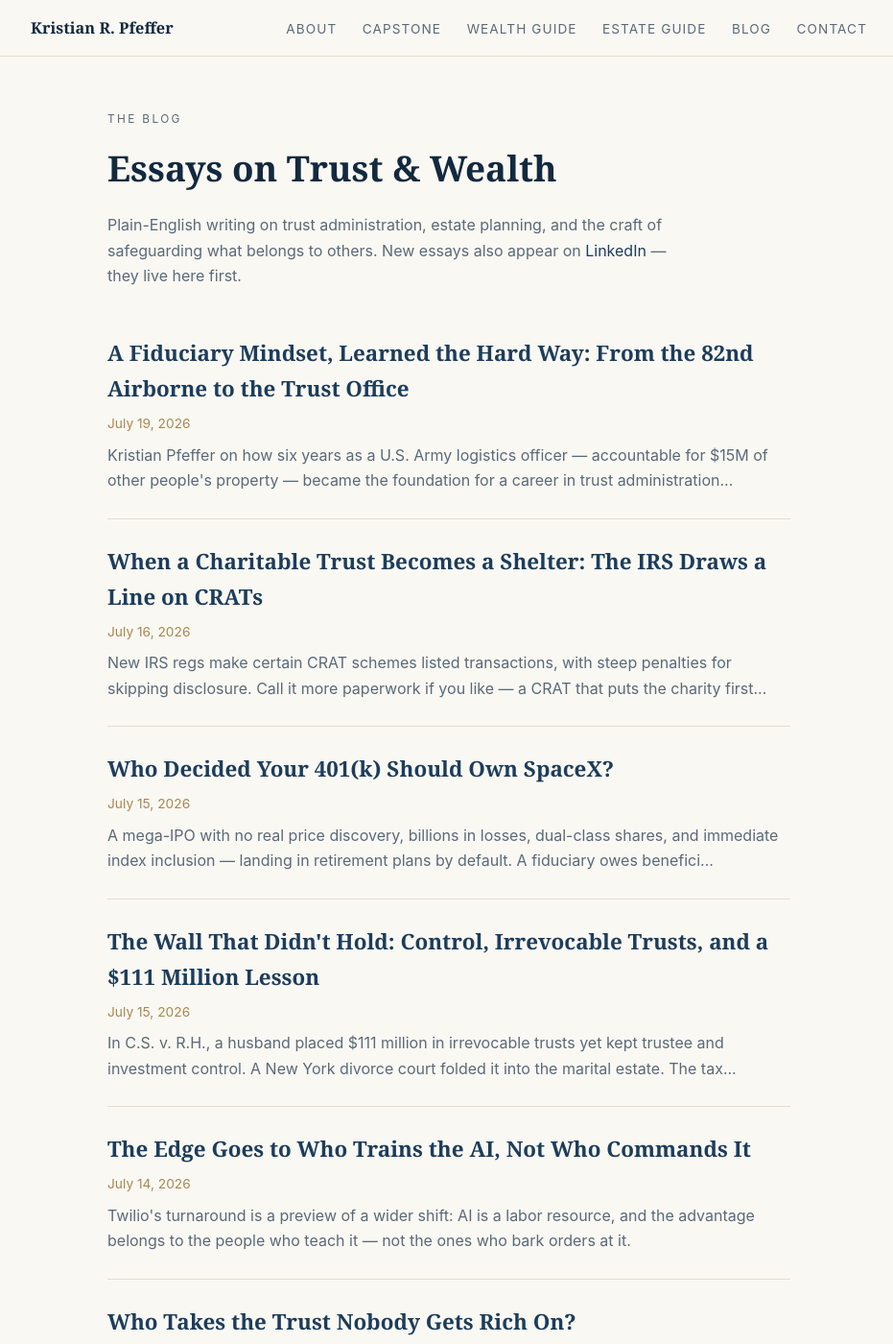
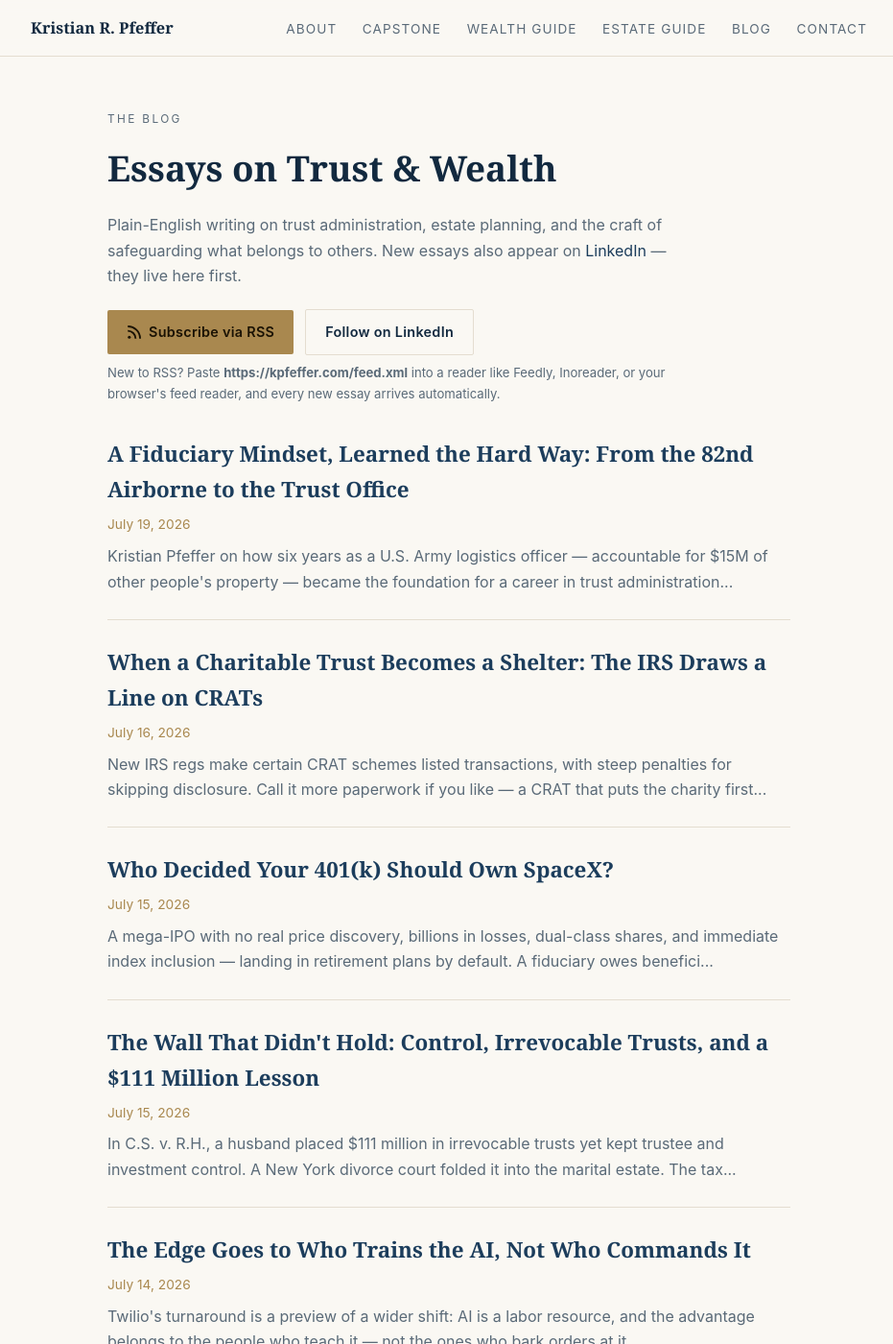
Before and after one commit to pfefferkris/pfefferkris.github.io, a Jekyll site: the page built from blog/index.html, in a window 1280 px wide and 1400 px high. Shown: the whole window at 96% size, without its empty margins (172-1103 px from the left). Built offline with Jekyll 4.4.1, drawn with Linux system fonts in a browser that asks for light colours.

Commit message:
SEO: expand knowsAbout schema, per-page canonical+OG+Article schema, blog subscribe
- Homepage Person.knowsAbout expanded to 27 genuine topic signals across the four
  MTWM career paths (topical-authority signal for search + AI Mode)
- journey.html/succession.html: keyword-natural title tags + meta descriptions,
  canonical, Open Graph, Article schema with about[] topics
- Blog: RSS subscribe button + LinkedIn follow + reader instructions
- Deliberately NOT adding meta-keywords tag (dead since 2009; Bing spam-flag risk)

Co-Authored-By: Claude Opus 4.8 <noreply@anthropic.com>
Claude-Session: https://claude.ai/code/session_01KF8tiNcQ4sruoqSmxpyMxW

```diff
--- a/blog/index.html
+++ b/blog/index.html
@@ -36,6 +36,14 @@ description: Plain-English essays on trust administration, estate planning, and
   .post .d{color:var(--gold); font-size:.86rem; margin:0 0 8px}
   .post p{margin:0; color:var(--muted)}
   .list{padding-bottom:70px}
+  .subrow{display:flex; flex-wrap:wrap; gap:12px; align-items:center; margin:22px 0 6px}
+  .subbtn{display:inline-flex; align-items:center; gap:8px; padding:11px 20px; border-radius:2px;
+    font-size:.9rem; font-weight:600; letter-spacing:.02em}
+  .subbtn.rss{background:var(--gold); color:#1a1204}
+  .subbtn.rss:hover{background:var(--gold-soft); color:#1a1204}
+  .subbtn.email{background:transparent; border:1px solid var(--line); color:var(--navy)}
+  .subbtn.email:hover{border-color:var(--gold); color:var(--gold)}
+  .subnote{font-size:.82rem; color:var(--muted); margin:8px 0 0}
   footer{background:var(--navy); color:#7f93a4; text-align:center; padding:26px 0; font-size:.82rem}
   footer a{color:#aebeca}
 </style>
@@ -60,6 +68,14 @@ description: Plain-English essays on trust administration, estate planning, and
     <p class="kicker">The Blog</p>
     <h1>Essays on Trust &amp; Wealth</h1>
     <p>Plain-English writing on trust administration, estate planning, and the craft of safeguarding what belongs to others. New essays also appear on <a href="https://www.linkedin.com/in/kristian-pfeffer-20484b8b">LinkedIn</a> — they live here first.</p>
+    <div class="subrow">
+      <a class="subbtn rss" href="/feed.xml">
+        <svg width="15" height="15" viewBox="0 0 24 24" fill="currentColor" aria-hidden="true"><circle cx="4.5" cy="19.5" r="2.5"/><path d="M2 10.5a11.5 11.5 0 0 1 11.5 11.5h3A14.5 14.5 0 0 0 2 7.5z"/><path d="M2 3a19 19 0 0 1 19 19h3A22 22 0 0 0 2 0z"/></svg>
+        Subscribe via RSS
+      </a>
+      <a class="subbtn email" href="https://www.linkedin.com/in/kristian-pfeffer-20484b8b">Follow on LinkedIn</a>
+    </div>
+    <p class="subnote">New to RSS? Paste <strong>https://kpfeffer.com/feed.xml</strong> into a reader like Feedly, Inoreader, or your browser's feed reader, and every new essay arrives automatically.</p>
   </header>
   <div class="list">
     {% for post in site.posts %}
```
Also changed, not shown: index.html (+15 -1 lines), journey.html (+10 -2 lines), succession.html (+10 -2 lines).
